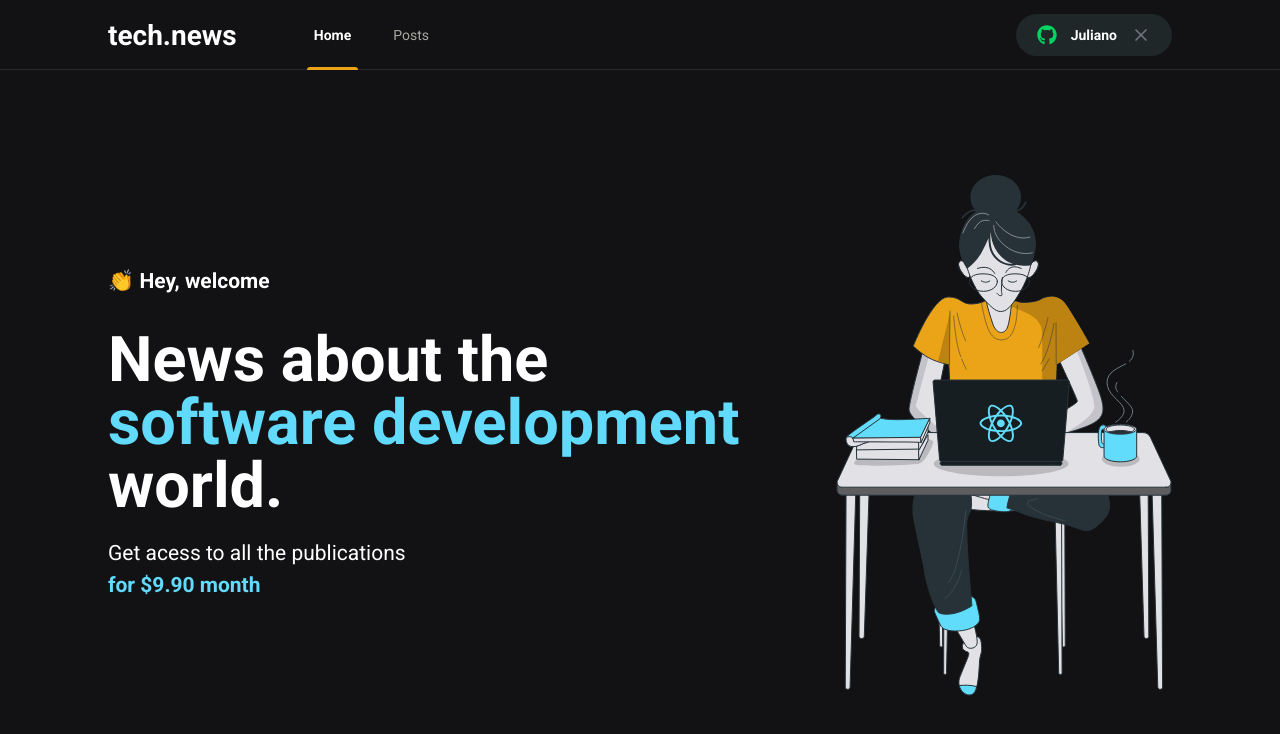
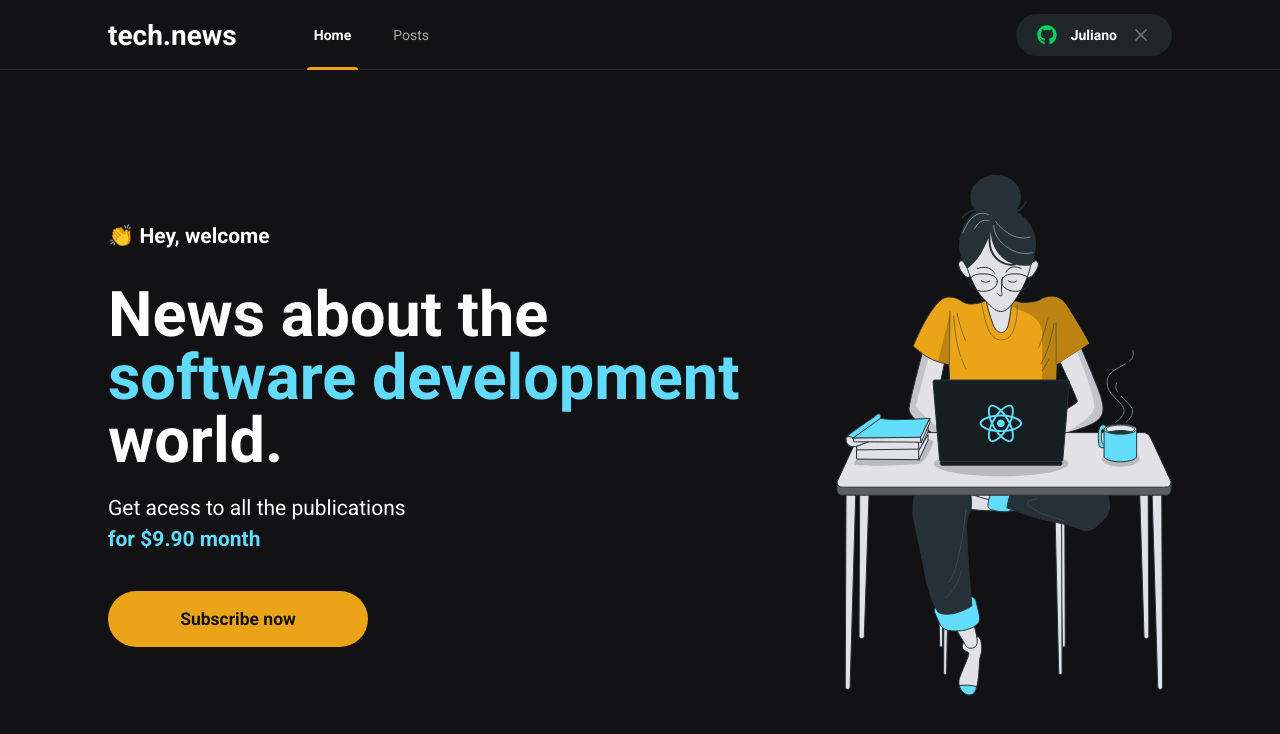
Before and after one commit to jfirme-sys/tech-news, a Next.js app: page / in a window 1280 px wide. Shown: the top 734 px of the page. Built offline with nearby package versions, Linux system fonts and the light colour scheme.

Commit message:
feat: subscribe button

```diff
--- /dev/null
+++ b/src/components/SubscribeButton/index.tsx
@@ -0,0 +1,16 @@
+import styles from './styles.module.scss';
+
+
+export function SubscribeButton() {
+
+  return (
+    <>
+      <button
+        type='button'
+        className={styles.subscribeButton}
+      >
+        Subscribe now
+      </button>
+    </>
+  )
+}
--- /dev/null
+++ b/src/components/SubscribeButton/styles.module.scss
@@ -0,0 +1,20 @@
+.subscribeButton {
+  width: 260px;
+  height: 4rem;
+  border: 0;
+  border-radius: 2rem;
+  background-color: var(--yellow-500);
+  color: var(--gray-900);
+  font-size: 1.25rem;
+  font-weight: bold;
+
+  display: flex;
+  align-items: center;
+  justify-content: center;
+
+  transition: filter .2s;
+
+  &:hover {
+    filter: brightness(0.8)
+  }
+}
--- a/src/pages/home.module.scss
+++ b/src/pages/home.module.scss
@@ -38,4 +38,8 @@
       font-weight: bold;
     }
   }
+
+  button {
+    margin-top: 2.5rem;
+  }
 }
--- a/src/pages/index.tsx
+++ b/src/pages/index.tsx
@@ -1,5 +1,6 @@
 import styles from './home.module.scss'
 import Head from 'next/head'
+import { SubscribeButton } from '../components/SubscribeButton'
 
 export default function Home() {
   return (
@@ -16,6 +17,7 @@
             Get acess to all the publications <br />
             <span>for $9.90 month</span>
           </p>
+          <SubscribeButton />
         </section>
 
         <img src="/images/avatar.svg" alt="Girl coding" />
```
